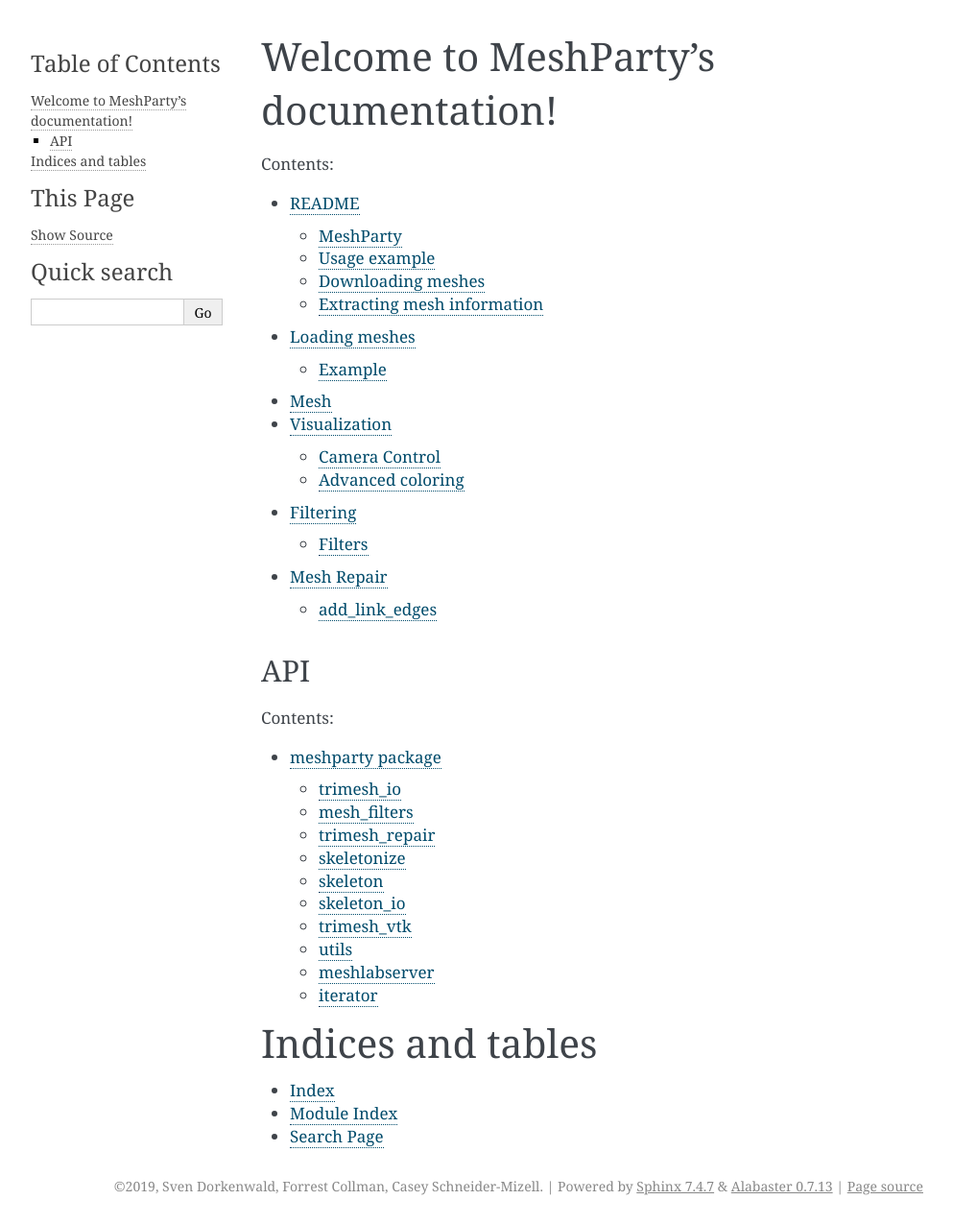
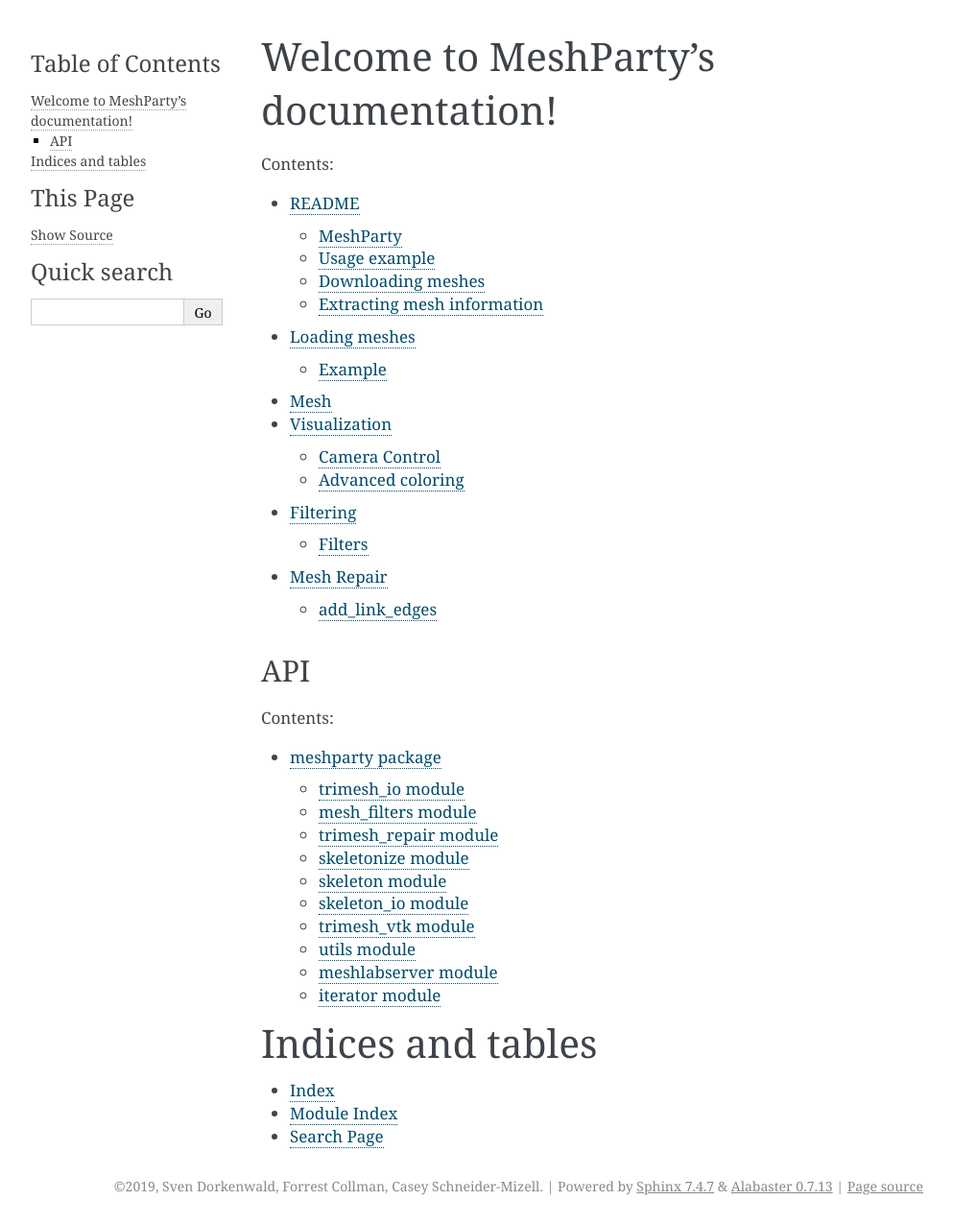
Before and after one commit to CAVEconnectome/MeshParty, a Sphinx documentation site: the page built from docs/index.rst, in a window 1280 px wide. Shown: the whole page at 96% size, without its empty margins (148-1141 px from the left). Built offline with Sphinx 7.4.7, drawn with Linux system fonts in a browser that asks for light colours; pages that are not in the unit, such as notebooks, are missing from menus.

Commit message:
doc typos

```diff
--- a/docs/source/meshparty.rst
+++ b/docs/source/meshparty.rst
@@ -2,7 +2,7 @@
 =================
 
 
-trimesh\_io
+trimesh\_io module
 ----------------------------
 Mesh objects, and loading functionality
 
@@ -11,7 +11,7 @@
    :undoc-members:
    :show-inheritance:
 
-mesh\_filters
+mesh\_filters module
 ------------------------------
 Functions for creating mesh masks
 
@@ -20,7 +20,7 @@
    :undoc-members:
    :show-inheritance:
 
-trimesh\_repair
+trimesh\_repair module
 --------------------------------
 Functions for adding edges to meshes
 
@@ -29,7 +29,7 @@
    :undoc-members:
    :show-inheritance:
 
-skeletonize
+skeletonize module
 ----------------------------
 Functions for turnings meshes into skeletons
 
@@ -38,7 +38,7 @@
    :undoc-members:
    :show-inheritance:
 
-skeleton
+skeleton module
 -------------------------
 Skeleton class with useful methods for skeleton analysis
 
@@ -47,7 +47,7 @@
    :undoc-members:
    :show-inheritance:
 
-skeleton\_io
+skeleton\_io module
 -----------------------------
 Functions for reading and writing skeletons to disk
 
@@ -56,7 +56,7 @@
    :undoc-members:
    :show-inheritance:
 
-trimesh\_vtk
+trimesh\_vtk module
 -----------------------------
 Functions for creating vtk objects and visualizing meshes, skeletons and points
 
@@ -65,7 +65,7 @@
    :undoc-members:
    :show-inheritance:
 
-utils
+utils module
 ----------------------
 Utility functions used in other modules
 
@@ -74,7 +74,7 @@
    :undoc-members:
    :show-inheritance:
 
-meshlabserver
+meshlabserver module
 ------------------------------
 Facilities for interacting with meshlab
 
@@ -83,7 +83,7 @@
    :undoc-members:
    :show-inheritance:
 
-iterator
+iterator module
 -------------------------
 Facilities for iterating over views of a mesh. Useful for ML applications.
 
```
Also changed, not shown: 2 other files.
